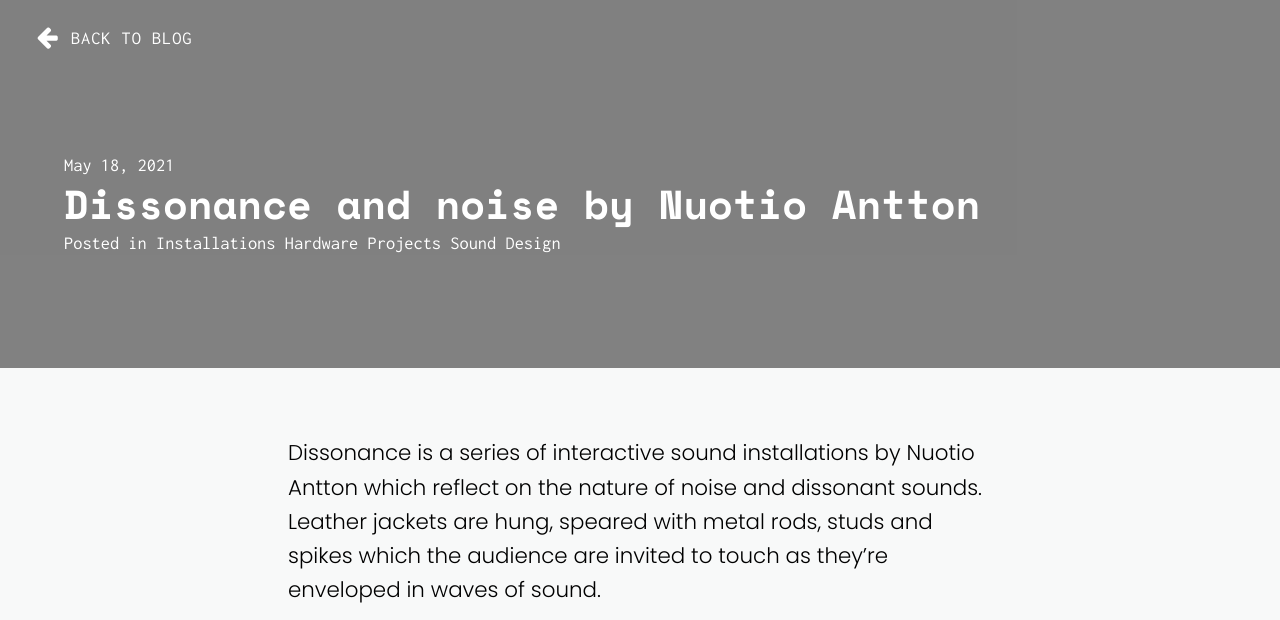
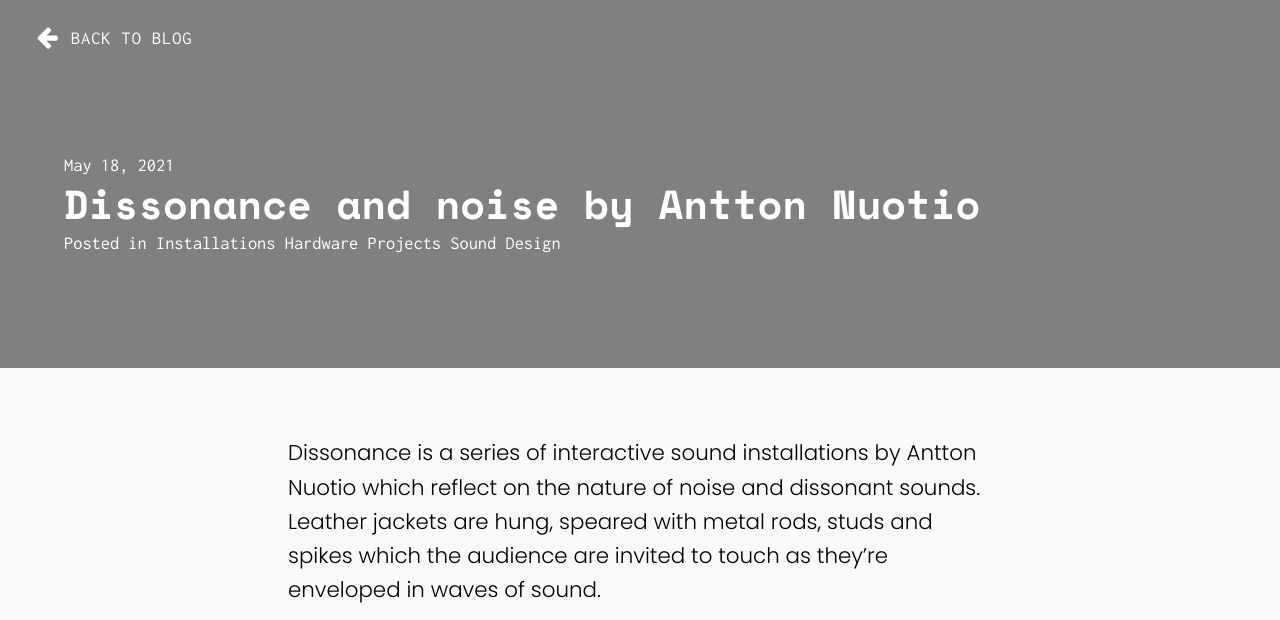
Before and after one commit to BelaPlatform/bela_newBlog, a Jekyll site: the page built from docs/_posts/2021-05-18-dissonance-sound-installation-nuotio-antton.markdown, in a window 1280 px wide and 900 px high, cut to the strip 0-620 px from the top of the window. Built offline with Jekyll 4.4.1, drawn with Linux system fonts in a browser that asks for light colours; nearby versions of some CDN libraries.

Commit message:
Correction.

```diff
--- a/docs/_posts/2021-05-18-dissonance-sound-installation-nuotio-antton.markdown
+++ b/docs/_posts/2021-05-18-dissonance-sound-installation-nuotio-antton.markdown
@@ -1,6 +1,6 @@
 ---
 layout: post
-title: "Dissonance and noise by Nuotio Antton"
+title: "Dissonance and noise by Antton Nuotio"
 date: 2021-05-18
 categories:
   - "Installations"
@@ -12,7 +12,7 @@ image: dissonance/touching-b.jpg
 author: bela
 ---
 
-Dissonance is a series of interactive sound installations by Nuotio Antton which reflect on the nature of noise and dissonant sounds. Leather jackets are hung, speared with metal rods, studs and spikes which the audience are invited to touch as they're enveloped in waves of sound.
+Dissonance is a series of interactive sound installations by Antton Nuotio which reflect on the nature of noise and dissonant sounds. Leather jackets are hung, speared with metal rods, studs and spikes which the audience are invited to touch as they're enveloped in waves of sound.
 
 <div class="vimeo">
 	<iframe src="https://player.vimeo.com/video/536670969" width="100%" frameborder="0" allow="autoplay; fullscreen; picture-in-picture" allowfullscreen></iframe>
```
